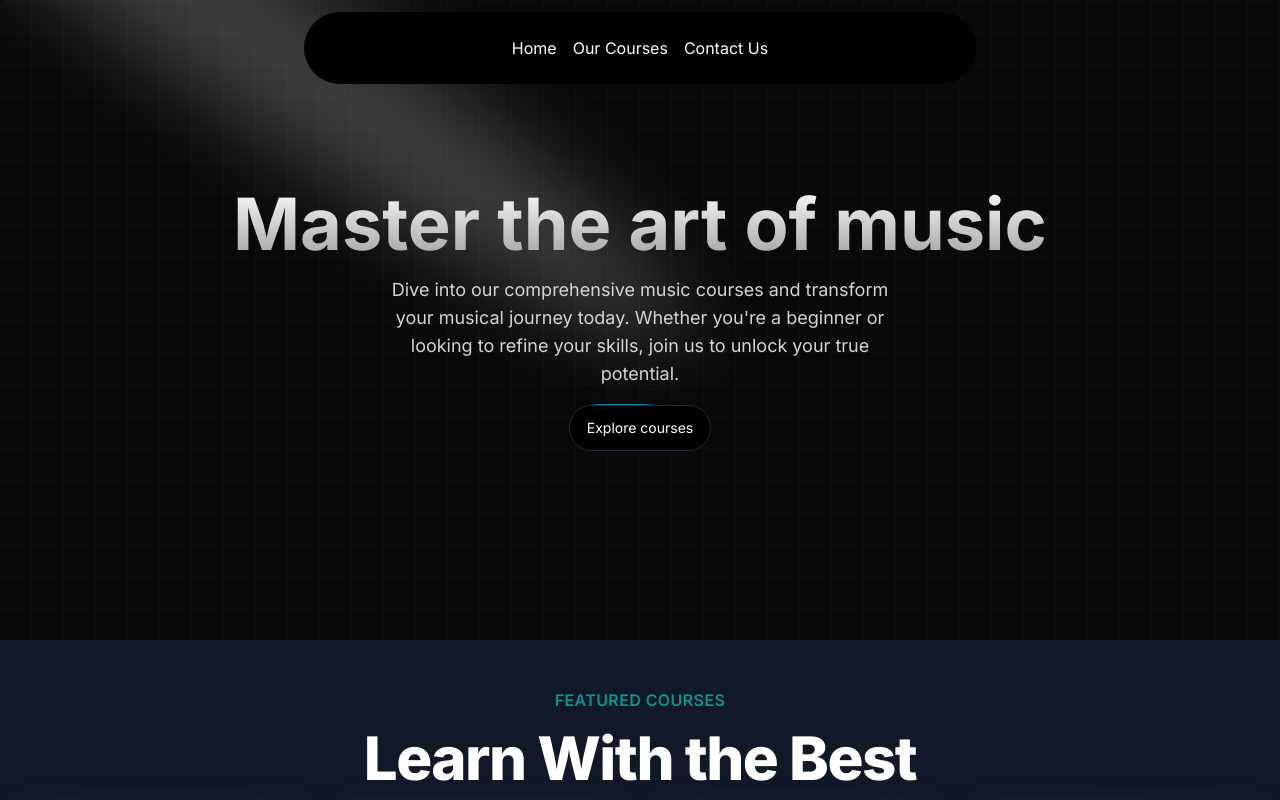
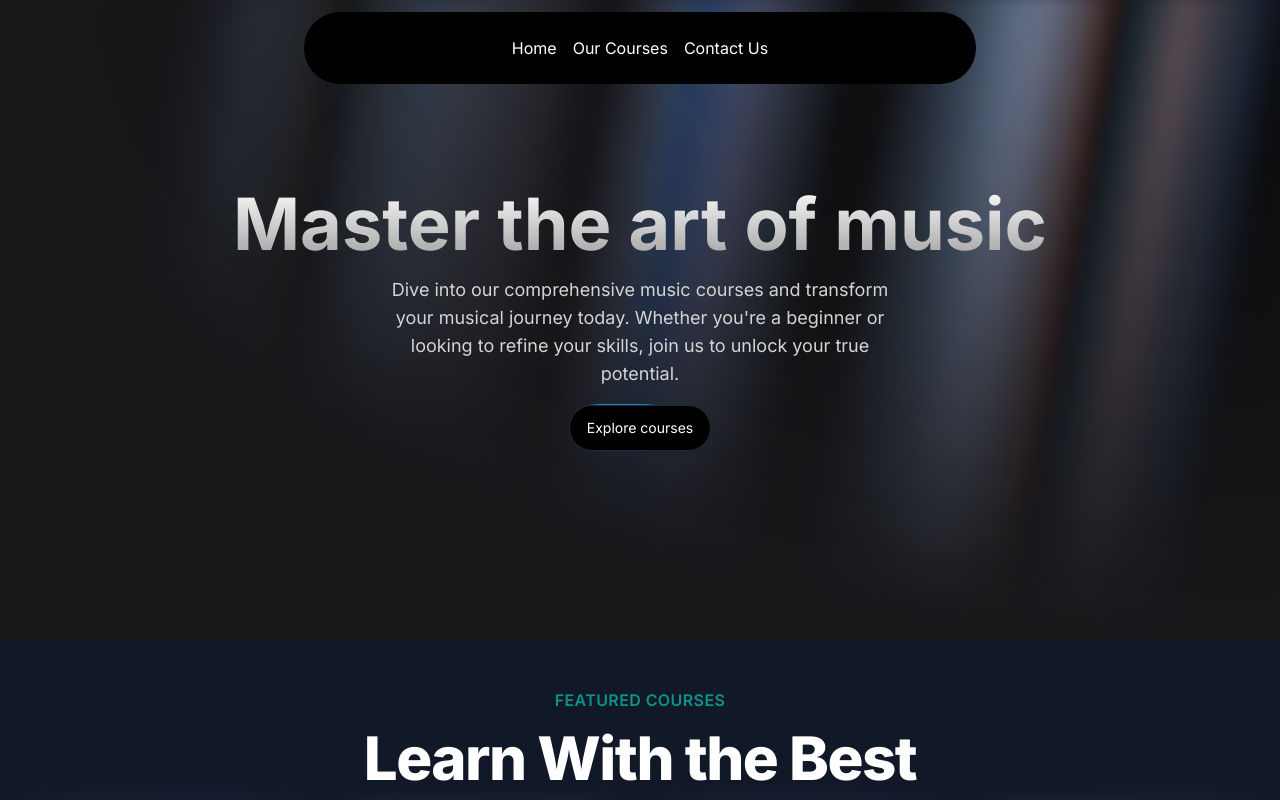
Before and after one commit to 24kaushik/next-music, a Next.js app: page / in a window 1280 px wide. Shown: the top 800 px of the page. Built offline with nearby package versions, Linux system fonts and the light colour scheme.

Commit message:
Changed hero background

```diff
--- a/src/components/HeroSection.tsx
+++ b/src/components/HeroSection.tsx
@@ -1,30 +1,39 @@
+"use client";
 import Link from 'next/link'
+import { motion } from "framer-motion";
 import React from 'react'
-import { Spotlight } from './ui/Spotlight'
+import { AuroraBackground } from './ui/aurora-background'
 import { Button } from './ui/moving-border'
 
 const HeroSection = () => {
   return (
-    <div className='h-auto md:h-[40rem] w-full rounded-md flex flex-col items-center justify-center relative overflow-hidden mx-auto py-10 md:p-0'>
-      <Spotlight
-        className="-top-40 left-0 md:left-60 md:-top-20"
-        fill="white"
-      />
-      <div className='p-4 relative z-10 w-full text-center'>
-        <h1 className='mt-20 md:mt-0 text-4xl md:text-7xl font-bold bg-clip-text text-transparent bg-gradient-to-b from-neutral-50 to-neutral-400'>Master the art of music</h1>
+    <AuroraBackground>
+      <motion.div
+        initial={{ opacity: 0.0, y: 40 }}
+        whileInView={{ opacity: 1, y: 0 }}
+        transition={{
+          delay: 0.3,
+          duration: 0.8,
+          ease: "easeInOut",
+        }}
+        className='h-auto md:h-[40rem] w-full rounded-md flex flex-col items-center justify-center relative overflow-hidden mx-auto py-16 md:p-0'
+      >
+        <div className='p-4 relative z-10 w-full text-center'>
+        <h1 className='mt-20 md:mt-0 text-5xl md:text-7xl font-bold bg-clip-text text-transparent bg-gradient-to-b from-neutral-50 to-neutral-400'>Master the art of music</h1>
         <p className='mt-4 font-normal text-base md:text-lg text-neutral-300 max-w-lg mx-auto'>Dive into our comprehensive music courses and transform your musical journey today. Whether you&apos;re a beginner or looking to refine your skills, join us to unlock your true potential.</p>
         <div className="mt-4">
           <Link href="/courses">
             <Button
               borderRadius="1.75rem"
-              className="bg-white dark:bg-black text-black dark:text-white border-neutral-200 dark:border-slate-800"
+              className="bg-white dark:bg-black hover:bg-black hover:text-white dark:hover:bg-[#202020] text-black dark:text-white border-neutral-200 dark:border-slate-800"
             >
               Explore courses
             </Button>
           </Link>
         </div>
       </div>
-    </div>
+      </motion.div>
+    </AuroraBackground>
   )
 }
 
--- a/src/components/ui/Spotlight.tsx
+++ /dev/null
@@ -1,56 +0,0 @@
-import React from "react";
-import { cn } from "@/utils/cn";
-
-type SpotlightProps = {
-  className?: string;
-  fill?: string;
-};
-
-export const Spotlight = ({ className, fill }: SpotlightProps) => {
-  return (
-    <svg
-      className={cn(
-        "animate-spotlight pointer-events-none absolute z-[1]  h-[169%] w-[138%] lg:w-[84%] opacity-0",
-        className
-      )}
-      xmlns="http://www.w3.org/2000/svg"
-      viewBox="0 0 3787 2842"
-      fill="none"
-    >
-      <g filter="url(#filter)">
-        <ellipse
-          cx="1924.71"
-          cy="273.501"
-          rx="1924.71"
-          ry="273.501"
-          transform="matrix(-0.822377 -0.568943 -0.568943 0.822377 3631.88 2291.09)"
-          fill={fill || "white"}
-          fillOpacity="0.21"
-        ></ellipse>
-      </g>
-      <defs>
-        <filter
-          id="filter"
-          x="0.860352"
-          y="0.838989"
-          width="3785.16"
-          height="2840.26"
-          filterUnits="userSpaceOnUse"
-          colorInterpolationFilters="sRGB"
-        >
-          <feFlood floodOpacity="0" result="BackgroundImageFix"></feFlood>
-          <feBlend
-            mode="normal"
-            in="SourceGraphic"
-            in2="BackgroundImageFix"
-            result="shape"
-          ></feBlend>
-          <feGaussianBlur
-            stdDeviation="151"
-            result="effect1_foregroundBlur_1065_8"
-          ></feGaussianBlur>
-        </filter>
-      </defs>
-    </svg>
-  );
-};
--- /dev/null
+++ b/src/components/ui/aurora-background.tsx
@@ -0,0 +1,54 @@
+"use client";
+import { cn } from "@/utils/cn";
+import React, { ReactNode } from "react";
+
+interface AuroraBackgroundProps extends React.HTMLProps<HTMLDivElement> {
+  children: ReactNode;
+  showRadialGradient?: boolean;
+}
+
+export const AuroraBackground = ({
+  className,
+  children,
+  showRadialGradient = true,
+  ...props
+}: AuroraBackgroundProps) => {
+  return (
+    <main>
+      <div
+        className={cn(
+          "relative flex flex-col  h-auto items-center justify-center bg-zinc-50 dark:bg-zinc-900  text-slate-950 transition-bg",
+          className
+        )}
+        {...props}
+      >
+        <div className="absolute inset-0 overflow-hidden">
+          <div
+            //   I'm sorry but this is what peak developer performance looks like // trigger warning
+            className={cn(
+              `
+            [--white-gradient:repeating-linear-gradient(100deg,var(--white)_0%,var(--white)_7%,var(--transparent)_10%,var(--transparent)_12%,var(--white)_16%)]
+            [--dark-gradient:repeating-linear-gradient(100deg,var(--black)_0%,var(--black)_7%,var(--transparent)_10%,var(--transparent)_12%,var(--black)_16%)]
+            [--aurora:repeating-linear-gradient(100deg,var(--blue-500)_10%,var(--indigo-300)_15%,var(--blue-300)_20%,var(--violet-200)_25%,var(--blue-400)_30%)]
+            [background-image:var(--white-gradient),var(--aurora)]
+            dark:[background-image:var(--dark-gradient),var(--aurora)]
+            [background-size:300%,_200%]
+            [background-position:50%_50%,50%_50%]
+            filter blur-[10px] invert dark:invert-0
+            after:content-[""] after:absolute after:inset-0 after:[background-image:var(--white-gradient),var(--aurora)]
+            after:dark:[background-image:var(--dark-gradient),var(--aurora)]
+            after:[background-size:200%,_100%]
+            after:animate-aurora after:[background-attachment:fixed] after:mix-blend-difference
+            pointer-events-none
+            absolute -inset-[10px] opacity-50 will-change-transform`,
+
+              showRadialGradient &&
+                `[mask-image:radial-gradient(ellipse_at_100%_0%,black_10%,var(--transparent)_70%)]`
+            )}
+          ></div>
+        </div>
+        {children}
+      </div>
+    </main>
+  );
+};
```
